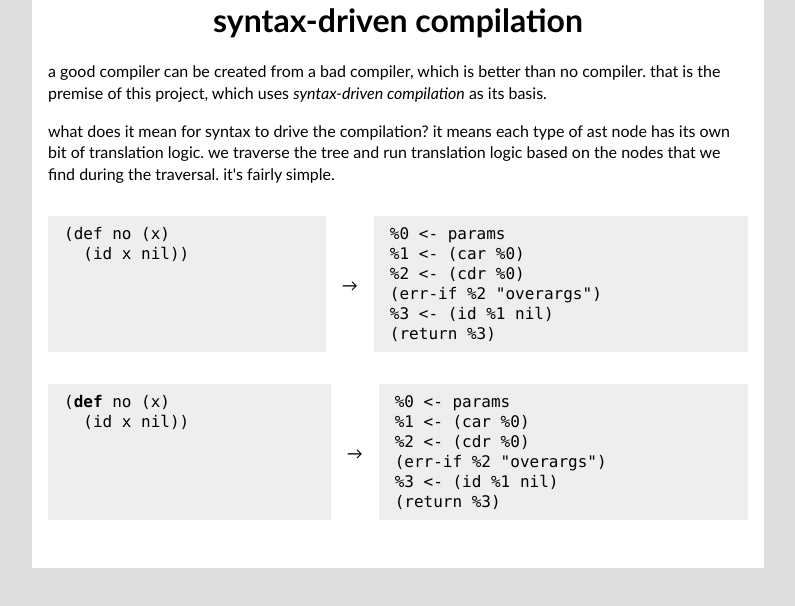
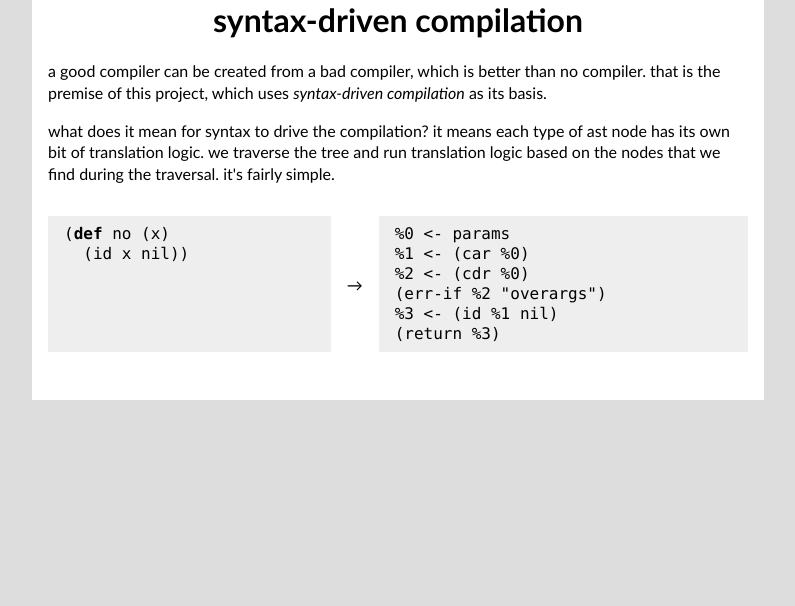
Before and after one commit to masak/syntax-driven, a React (Create React App) app: page / in a window 1280 px wide. Shown: the top 606 px of the page, without its empty margins (242-1037 px from the left). Built offline with nearby package versions, Linux system fonts and the light colour scheme.

Commit message:
Scrap the old manual non-component
Now that the new component is strictly better.

```diff
--- a/src/App.js
+++ b/src/App.js
@@ -21,20 +21,6 @@ const App = (props) => (
         find during the traversal. it's fairly simple.
     </p>
 
-    <div class="translation">
-      <pre><code>(def no (x) { "\n" }
-        { "  " }(id x nil))</code></pre>
-
-      <div class="arrow">→</div>
-
-      <pre><code>%0 &lt;- params { "\n" }
-        %1 &lt;- (car %0) { "\n" }
-        %2 &lt;- (cdr %0) { "\n" }
-        (err-if %2 "overargs") { "\n" }
-        %3 &lt;- (id %1 nil) { "\n" }
-        (return %3)</code></pre>
-    </div>
-
     <Translation
       source={`
         (def no (x)
```
